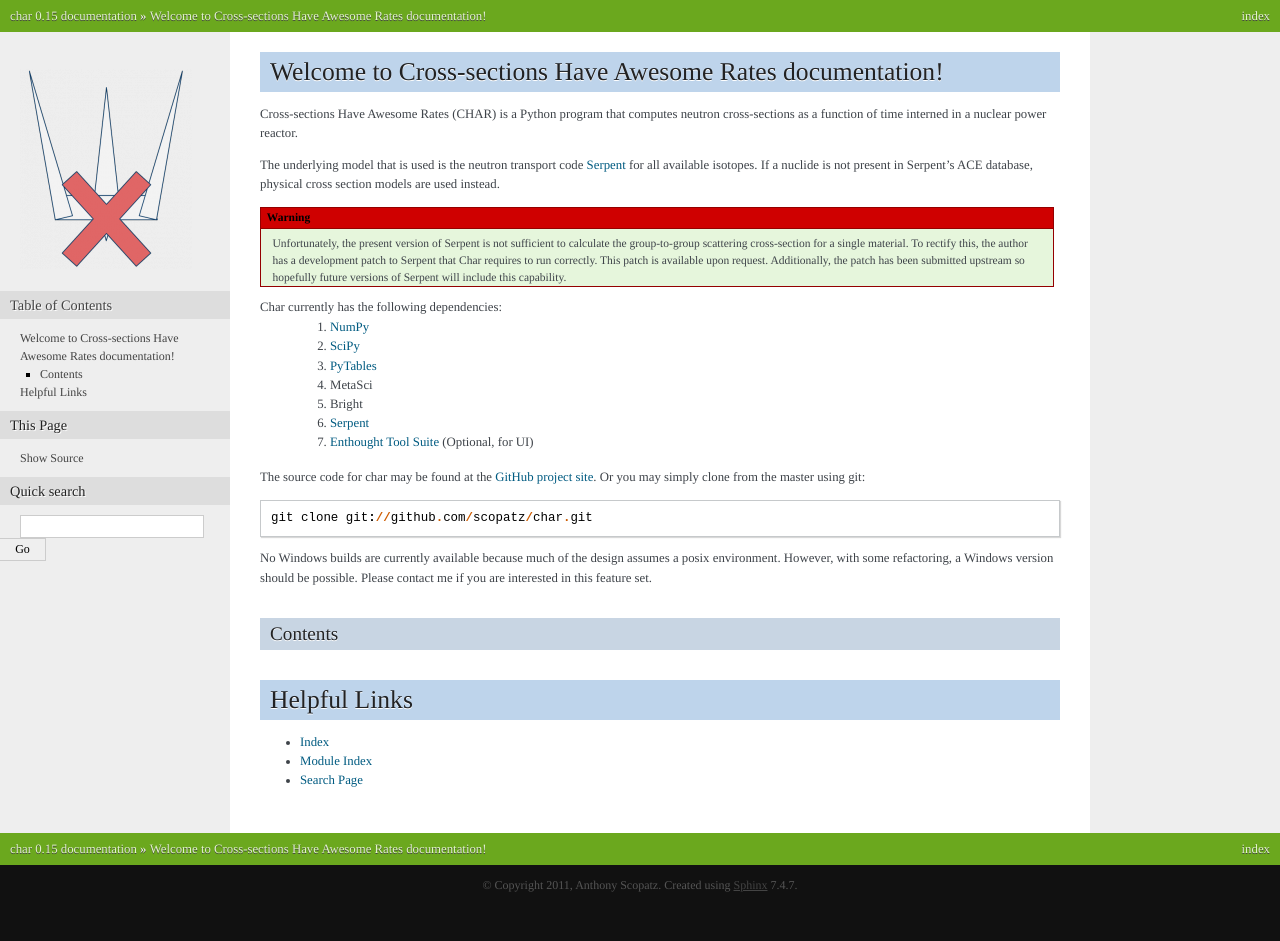
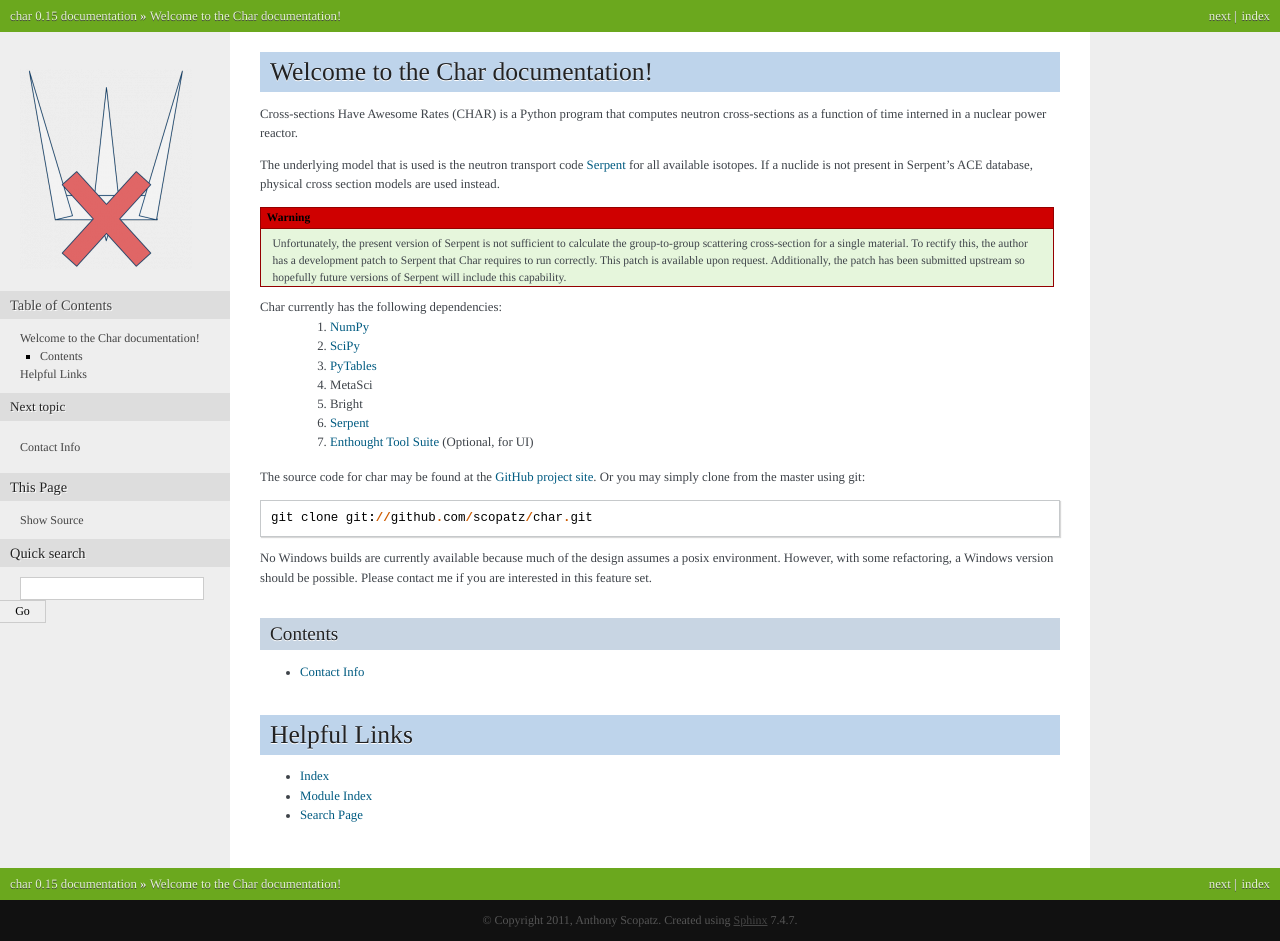
Before and after one commit to bright-dev/bright, a Sphinx documentation site: the page built from doc/source/index.rst, in a window 1280 px wide. Built offline with Sphinx 7.4.7, drawn with Linux system fonts in a browser that asks for light colours; formulas are drawn with MathJax 3; before the commit the page ends 906 px from its top, so only the background shows below that.

Commit message:
Added some info.

```diff
--- a/doc/source/index.rst
+++ b/doc/source/index.rst
@@ -1,6 +1,6 @@
-===========================================================
-Welcome to Cross-sections Have Awesome Rates documentation!
-===========================================================
+==================================
+Welcome to the Char documentation!
+==================================
 Cross-sections Have Awesome Rates (CHAR) is a Python program that computes neutron cross-sections
 as a function of time interned in a nuclear power reactor.
 
@@ -42,6 +42,7 @@ Contents
 .. toctree::
    :maxdepth: 2
 
+   contact
 
 =============
 Helpful Links
```
Also changed, not shown: doc/source/contact.rst (added, +8 -0 lines).
